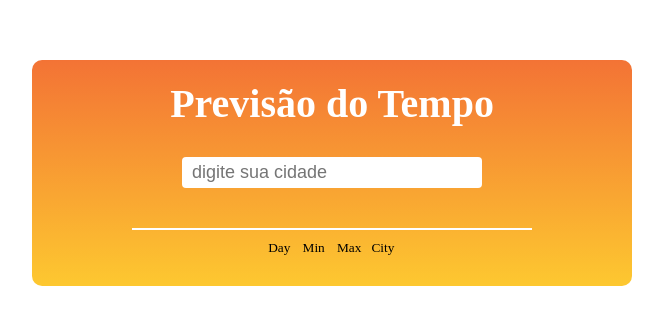
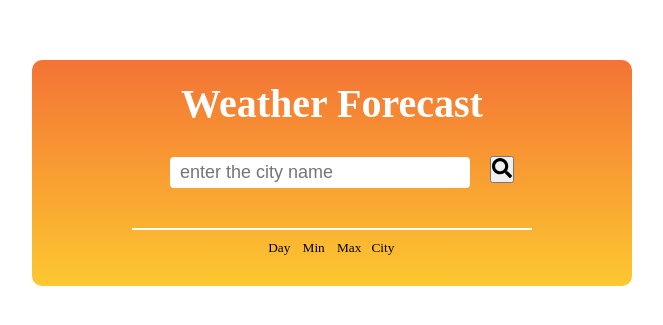
Before and after one commit to abauruel/Weather, a React (Create React App) app: page / in a window 1280 px wide. Shown: the part 227-552 px from the top of the page, without its empty margins (308-971 px from the left). Built offline with nearby package versions, Linux system fonts and the light colour scheme.

Commit message:
added call Yahoo weather api using oath1.0

```diff
--- a/src/pages/Home/index.js
+++ b/src/pages/Home/index.js
@@ -1,15 +1,62 @@
-import React from 'react';
+import React, { useState } from 'react';
+import oauth from 'oauth';
+import { FaSearch } from 'react-icons/fa';
 import { Container } from './styles';
 import Cities from '../../components/Cities';
 
 export default function Home() {
+  const [city, setCity] = useState('');
+  const [inputCity, setInputCity] = useState('');
+
+  function CheckForecast(e) {
+    e.preventDefault();
+    const header = { 'X-Yahoo-App-Id': 'yPloG656' };
+    const request = new oauth.OAuth(
+      null,
+      null,
+      'dj0yJmk9cDJ1Q2E2OFdzYjVhJmQ9WVdrOWVWQnNiMGMyTlRZbWNHbzlNQS0tJnM9Y29uc3VtZXJzZWNyZXQmc3Y9MCZ4PTBk',
+      '0aa1ab7698462cfd6450e33e78af6b4f47a47485',
+      '1.0',
+      null,
+      'HMAC-SHA1',
+      null,
+      header
+    );
+
+    request.get(
+      `https://weather-ydn-yql.media.yahoo.com/forecastrss?location=${inputCity}&format=json&u=c`,
+      null,
+      null,
+      function(err, data, result) {
+        if (err) {
+          console.log(err);
+        } else {
+          setCity(JSON.parse(data));
+          console.tron.log(city);
+        }
+      }
+    );
+  }
   return (
     <Container>
       <form>
-        <p>Previsão do Tempo</p>
-        <input type="text" placeholder="digite sua cidade" />
+        <p>Weather Forecast</p>
+        <div>
+          <p>{city?.location?.city}</p>
+        </div>
+        <div>
+          <input
+            type="text"
+            placeholder="enter the city name"
+            value={inputCity}
+            onChange={e => setInputCity(e.target.value)}
+          />
+          <button type="submit" onClick={CheckForecast}>
+            <FaSearch size={20} />
+          </button>
+        </div>
         <hr />
-        <Cities />
+        <Cities city={city} />
       </form>
     </Container>
   );
```
